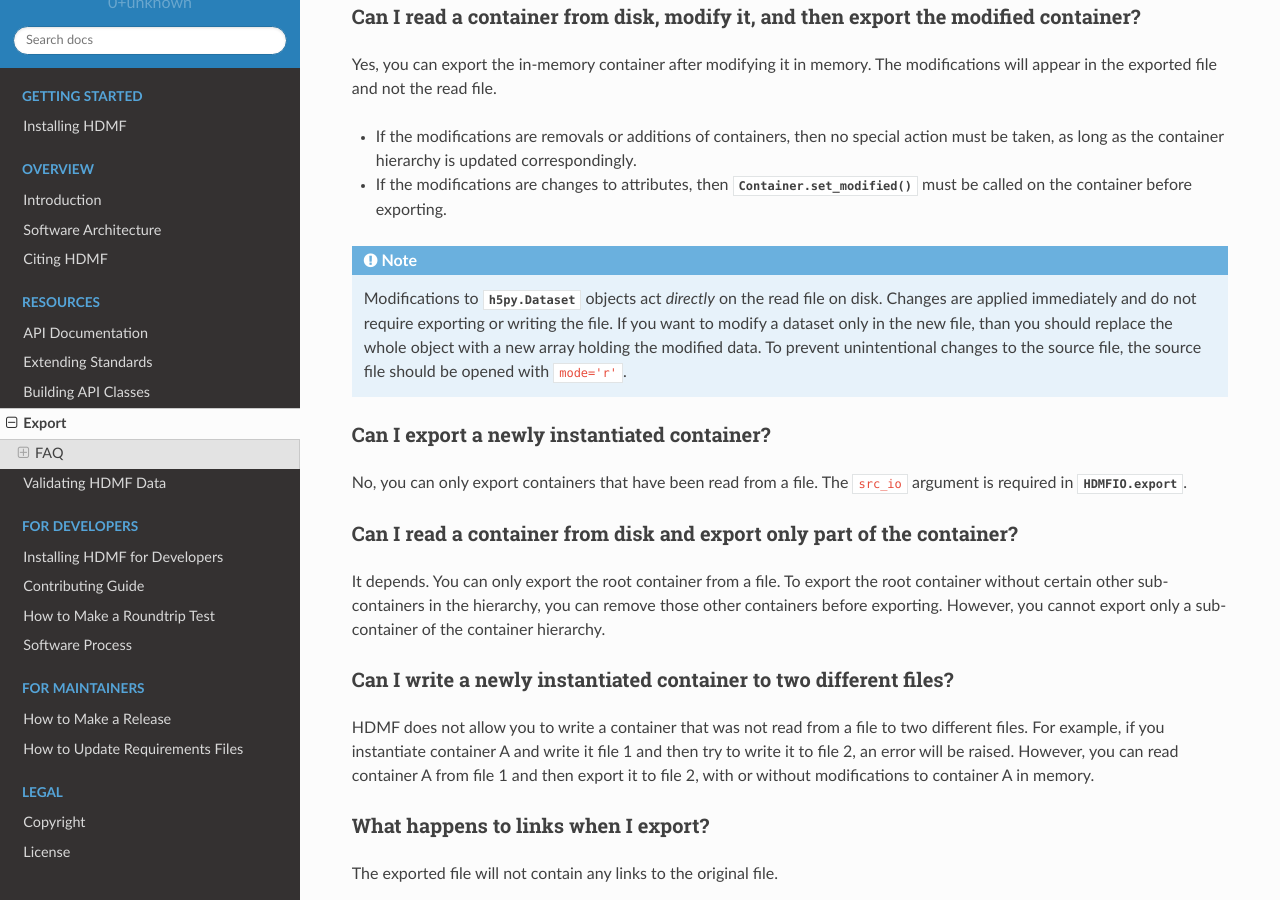
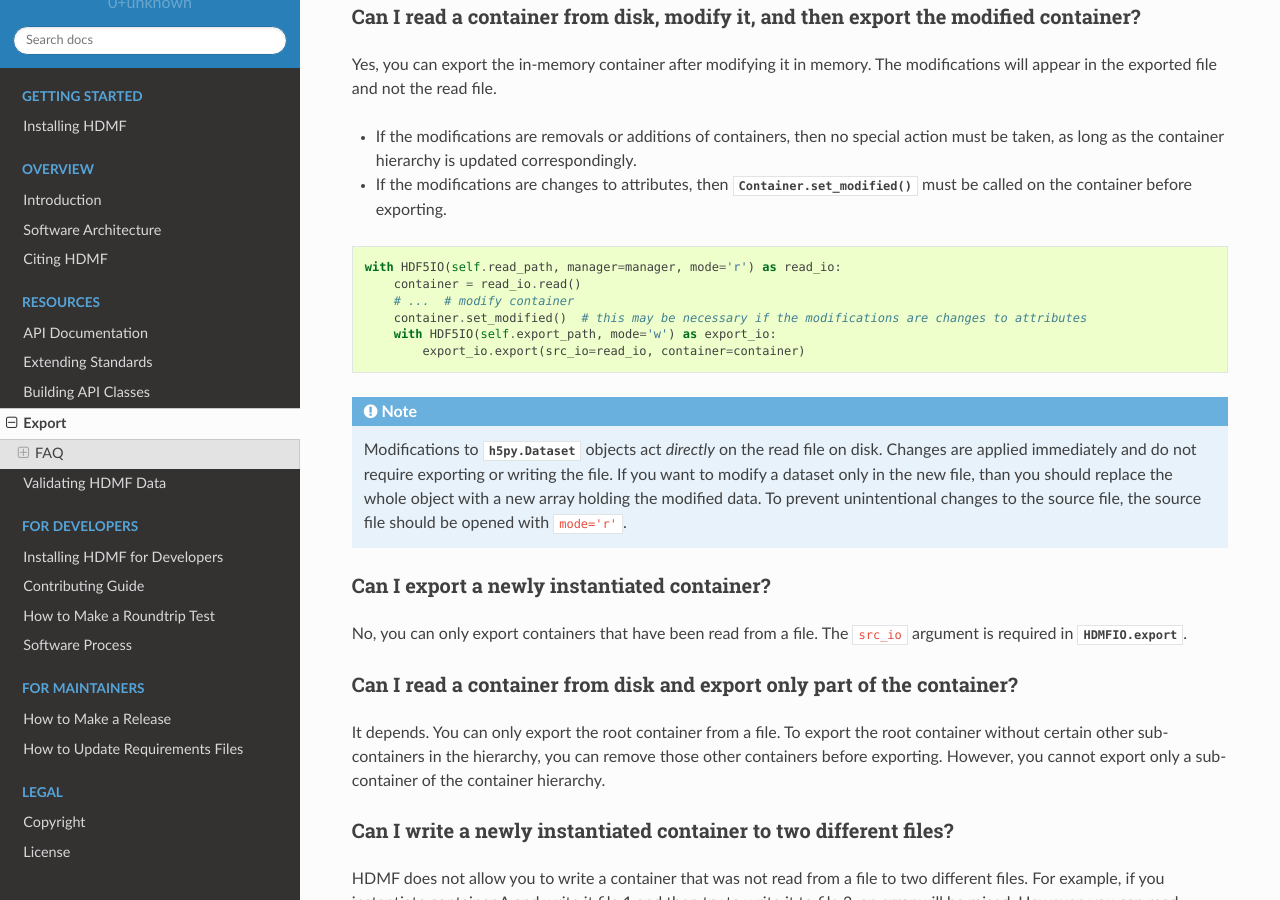
Before and after one commit to hdmf-dev/hdmf, a Sphinx documentation site: the page built from docs/source/export.rst, in a window 1280 px wide and 900 px high, scrolled down 555 px. Built offline with Sphinx 7.4.7 and the Read the Docs theme 2.0.0, drawn with Linux system fonts in a browser that asks for light colours; pages that are not in the unit, such as notebooks, are missing from menus.

Commit message:
Add modification example

```diff
--- a/docs/source/export.rst
+++ b/docs/source/export.rst
@@ -32,6 +32,15 @@
 - If the modifications are changes to attributes, then
   :py:meth:`Container.set_modified() <hdmf.container.AbstractContainer.set_modified>` must be called
   on the container before exporting.
+
+.. code-block:: python
+
+   with HDF5IO(self.read_path, manager=manager, mode='r') as read_io:
+       container = read_io.read()
+       # ...  # modify container
+       container.set_modified()  # this may be necessary if the modifications are changes to attributes
+       with HDF5IO(self.export_path, mode='w') as export_io:
+           export_io.export(src_io=read_io, container=container)
 
 .. note::
 
```
